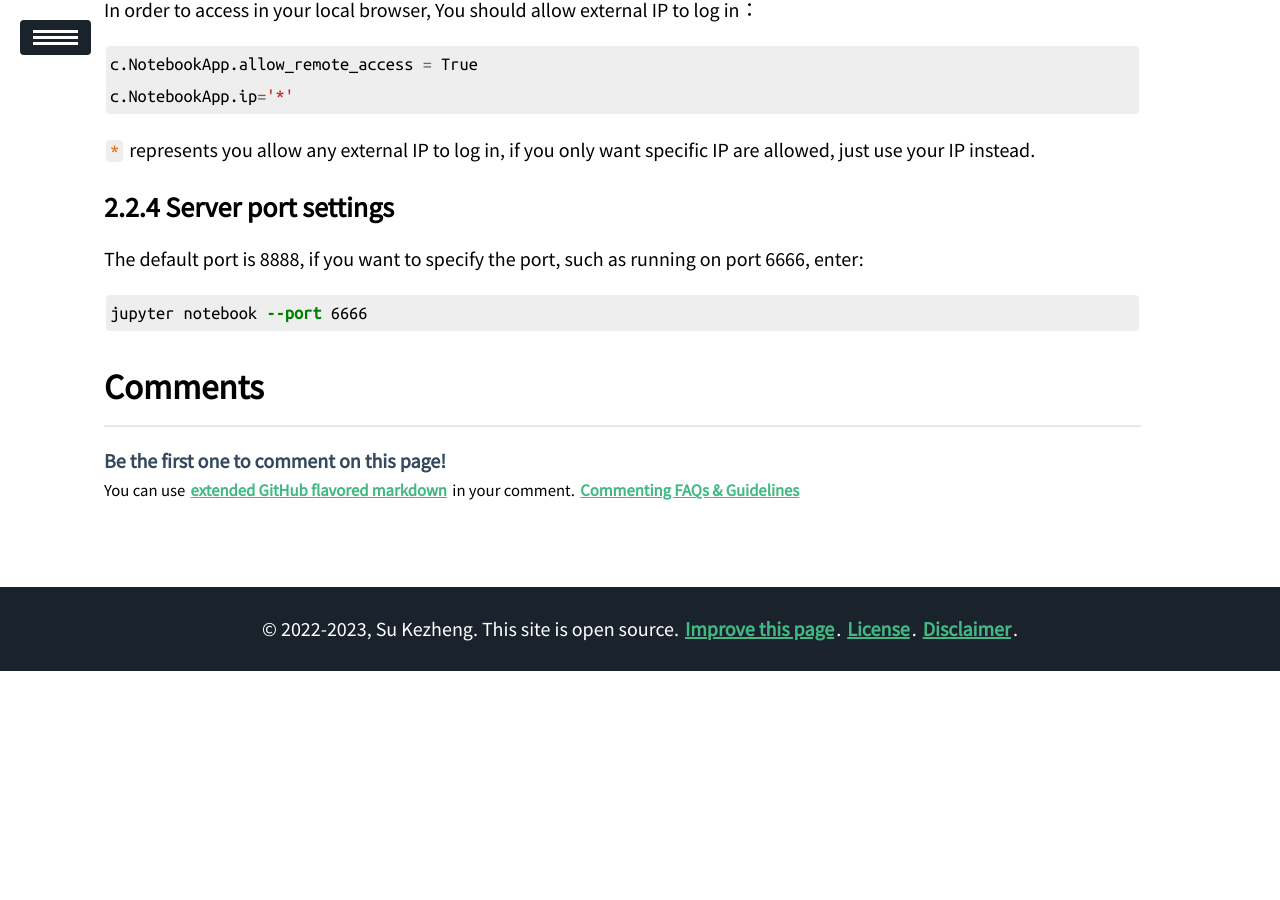
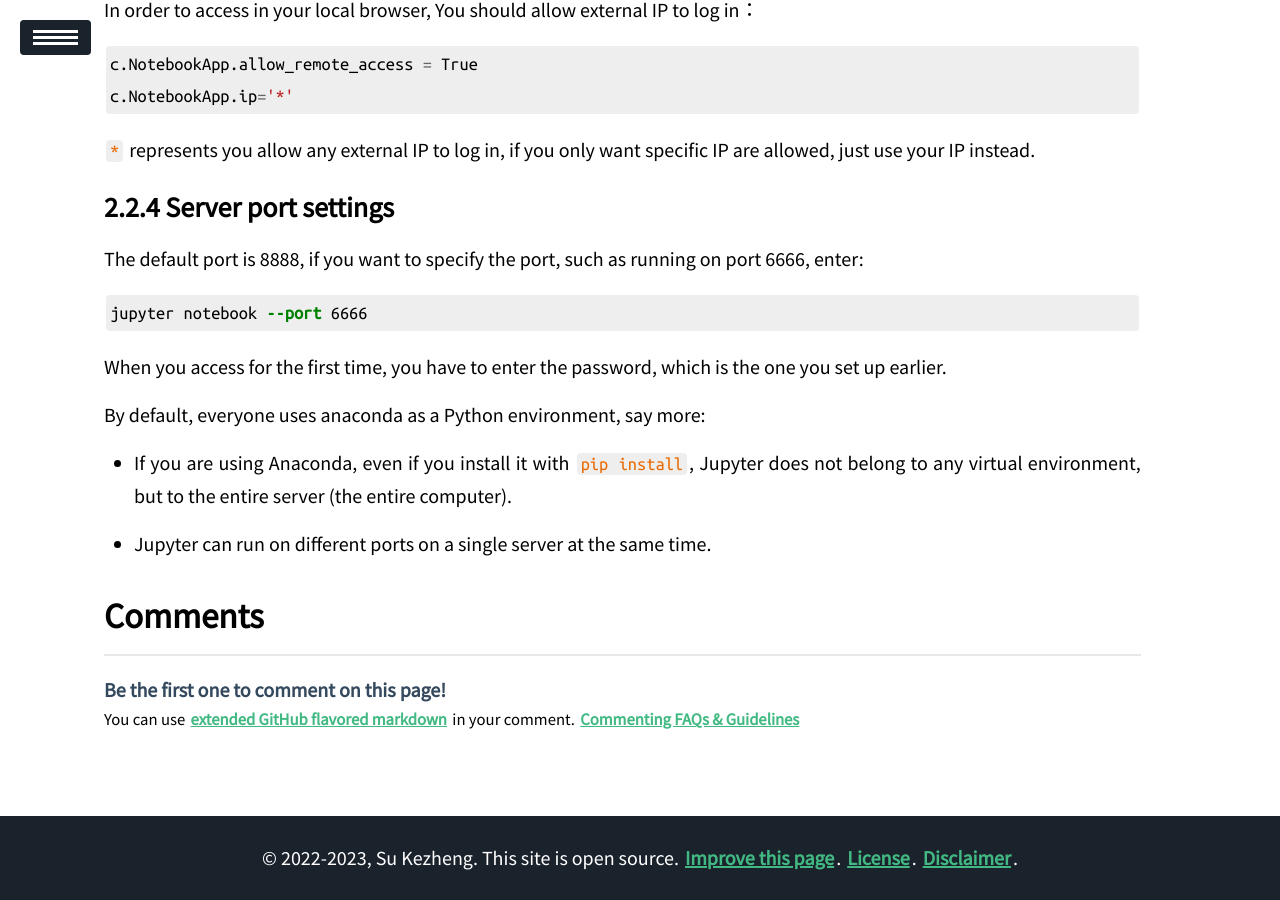
Before and after one commit to ssskz/ssskz.github.io, a Jekyll site: the page built from _posts/2023-3-8-Jupyter-Notebook-On-Linux.md, in a window 1280 px wide and 900 px high, scrolled down 2321 px. Built offline with Jekyll 4.4.1, drawn with Linux system fonts in a browser that asks for light colours; our own code applies the rules of GitHub Pages for plain Markdown files; a script that is not in the unit is left out; before the commit the page ends 2992 px from its top, so only the background shows below that.

Commit message:
update
Signed-off-by: ssskz <12497590+ssskz@user.noreply.gitee.com>

````diff
--- a/_posts/2023-3-8-Jupyter-Notebook-On-Linux.md
+++ b/_posts/2023-3-8-Jupyter-Notebook-On-Linux.md
@@ -98,3 +98,11 @@ The default port is 8888, if you want to specify the port, such as running on po
 ```bash
 jupyter notebook --port 6666
 ```
+
+When you access for the first time, you have to enter the password, which is the one you set up earlier.
+
+By default, everyone uses anaconda as a Python environment, say more:
+
+- If you are using Anaconda, even if you install it with `pip install`, Jupyter does not belong to any virtual environment, but to the entire server (the entire computer).
+
+- Jupyter can run on different ports on a single server at the same time.
````
